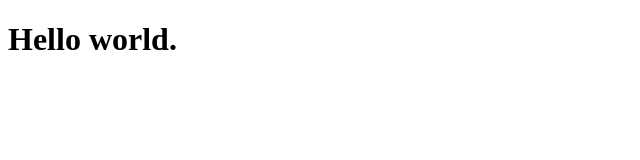
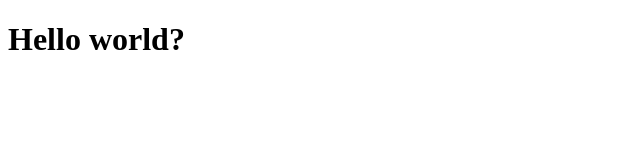
Before and after one commit to harilee1325/portfolio-hari, a plain HTML site: page index.html in a window 1280 px wide. Shown: the full height of the page, 0-640 px from the left. Drawn offline with Linux system fonts and the light colour scheme.

Commit message:
fix: added a question mark

```diff
--- a/index.html
+++ b/index.html
@@ -4,6 +4,6 @@
     <title>Hello world</title>
   </head>
   <body>
-    <h1>Hello world.</h1>
+    <h1>Hello world?</h1>
   </body>
 </html>
```
